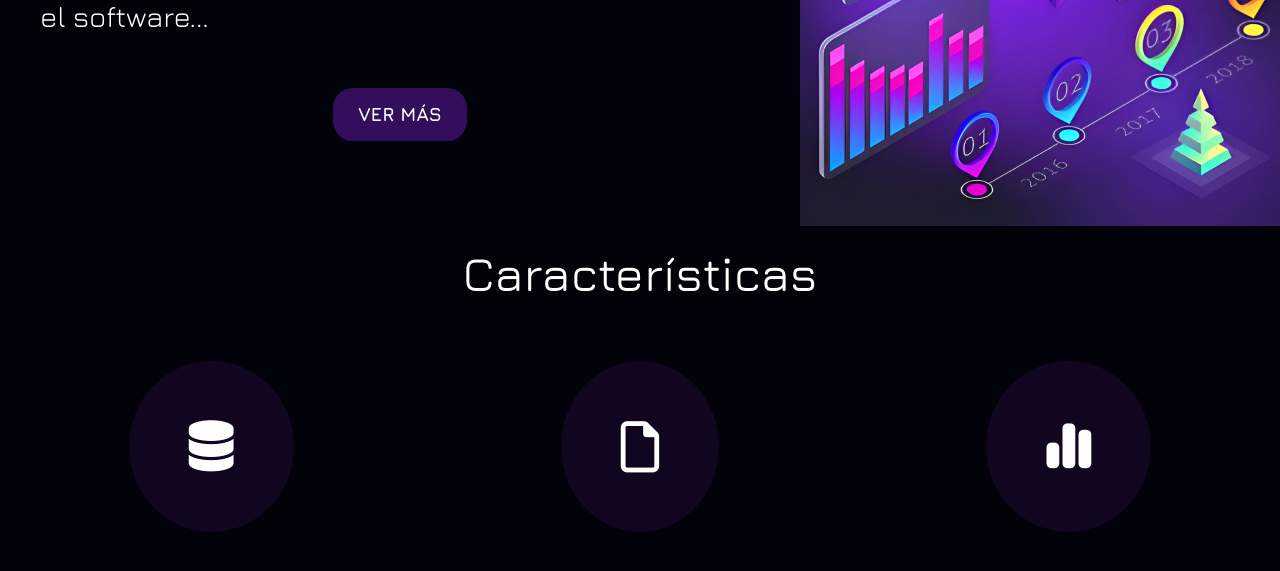
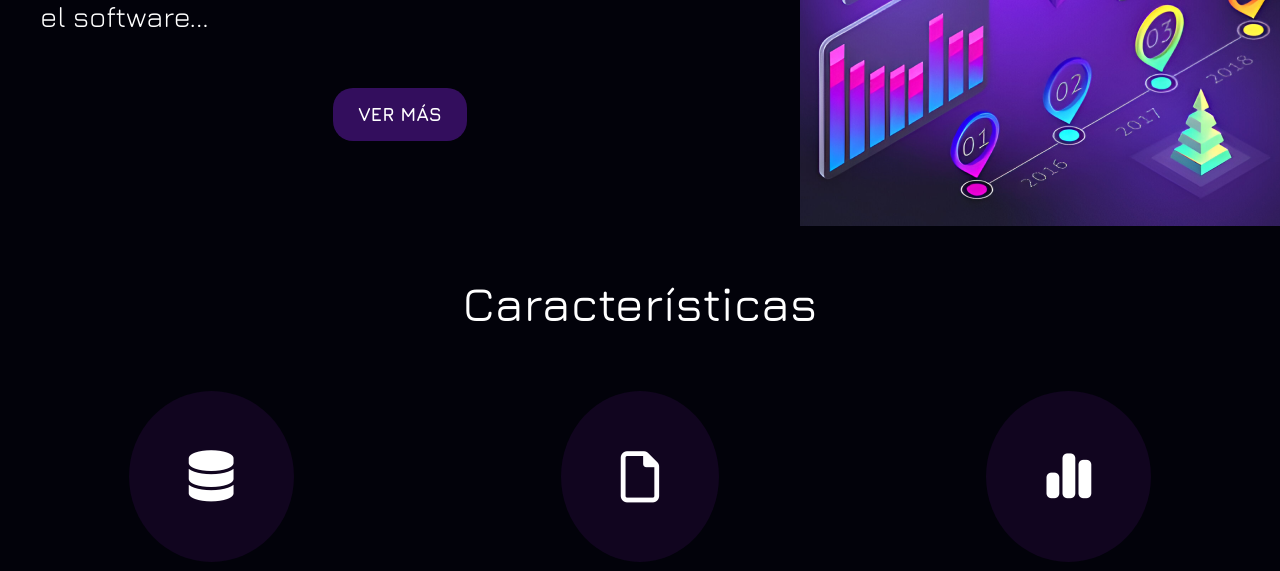
Before and after one commit to ASergioParedes/proyecto_adopt, a PHP site: page / in a window 1280 px wide. Shown: the part 1406-1977 px from the top of the page. Run offline with PHP 8.4, Linux system fonts and the light colour scheme; some libraries are stand-ins or nearby versions.

Commit message:
cambios en caracteristicas

```diff
--- a/CSS/estilo.css
+++ b/CSS/estilo.css
@@ -196,7 +196,7 @@ main.index {
     text-align: center;
     text-transform: capitalize;
     font-weight: 500;
-    margin-top: 20px;
+    margin-top: 50px;
 }
 
 .info-caracteristicas {
--- a/index.html
+++ b/index.html
@@ -105,10 +105,12 @@
             <div class="caracteristicas">
                 <h3>Caracteristicas</h3>
                 <p>-Gestión de clientes</p>
+                <p>- Asistencia en tiempo real</p>
+
+                <p>-Análisis de datos</p>
                 <p>-Automatización de tareas</p>
-                <p>-Análisis de datos</p>
                 <p>-Recomendaciones personalizadas</p>
-                <p>- Asistencia en tiempo real</p>
+
                 <p>-Integración con otros sistemas</p>
             </div>
             <div class="columnas">
```
